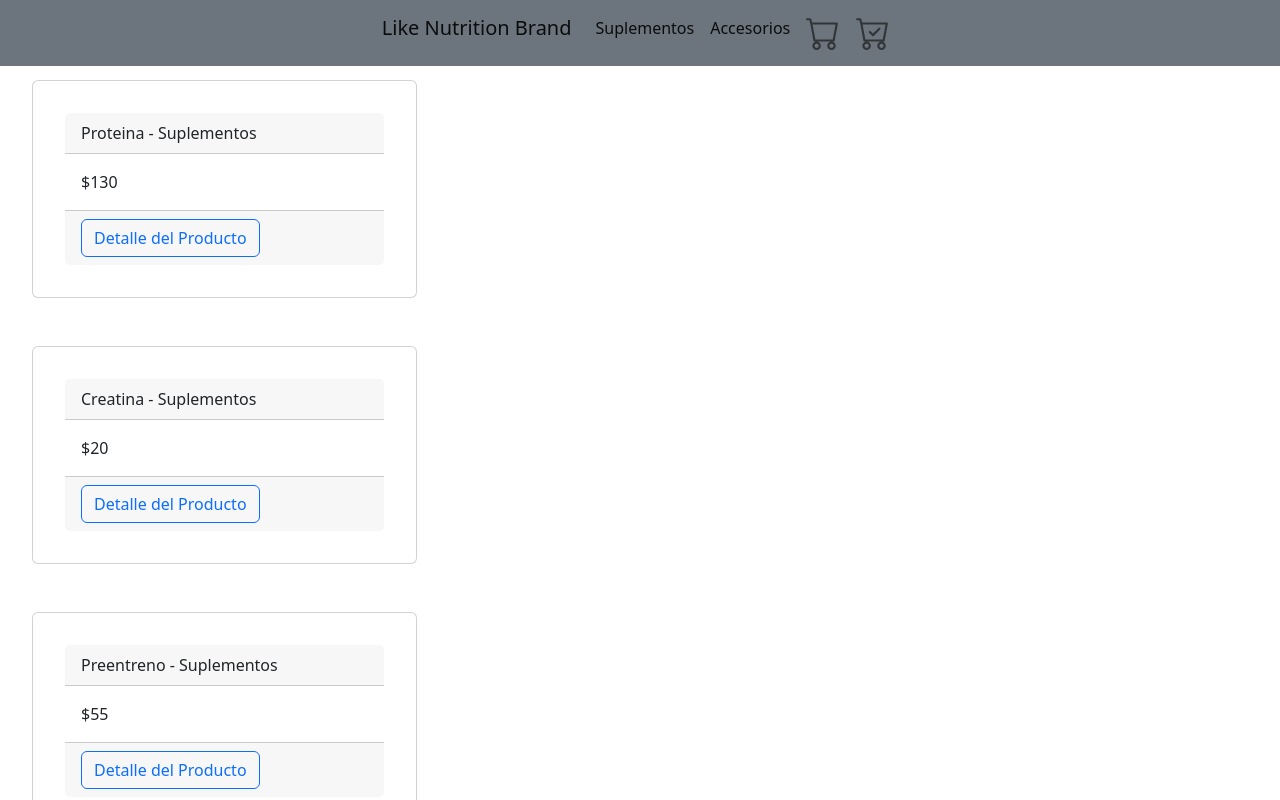
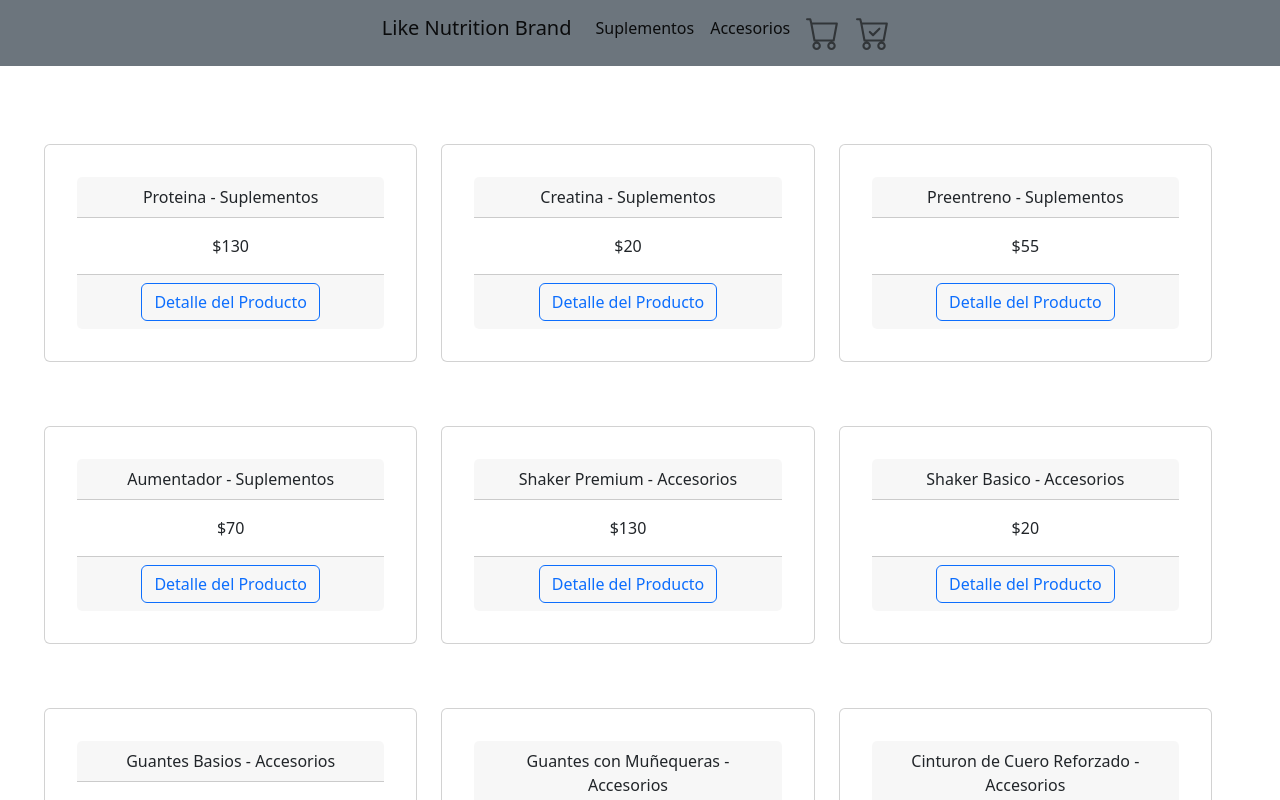
Before and after one commit to faustinopieroni1/react-proyecto-final, a React (Vite) app: page / in a window 1280 px wide. Shown: the top 800 px of the page. Built offline with nearby package versions, Linux system fonts and the light colour scheme.

Commit message:
corregimos estilos

```diff
--- a/src/App.css
+++ b/src/App.css
@@ -1,9 +1,44 @@
 #root {
+  max-width: 1280px;
+  margin: 0 auto;
+  padding: 2rem;
+  text-align: center;
+}
 
-  padding: 2rem;
+.logo {
+  height: 6em;
+  padding: 1.5em;
+  will-change: filter;
+}
 
+.logo:hover {
+  filter: drop-shadow(0 0 2em #646cffaa);
+}
+
+.logo.react:hover {
+  filter: drop-shadow(0 0 2em #61dafbaa);
+}
+
+@keyframes logo-spin {
+  from {
+    transform: rotate(0deg);
+  }
+
+  to {
+    transform: rotate(360deg);
+  }
+}
+
+@media (prefers-reduced-motion: no-preference) {
+  a:nth-of-type(2) .logo {
+    animation: logo-spin infinite 20s linear;
+  }
 }
 
 .card {
   padding: 2em;
 }
+
+.read-the-docs {
+  color: #888;
+}
--- a/src/components/ChangerButton/ChangerButton.jsx
+++ b/src/components/ChangerButton/ChangerButton.jsx
@@ -1,4 +1,5 @@
 import { useState } from "react"
+import { Link } from "react-router-dom"
 
 
 
@@ -17,14 +18,17 @@ function ButtonAddToCart({ handlerButtonTypeChanger }) {
 function InButtonAddToCart() {
     return (
         <>
-
+            <Link to={'/cart'}>
                 <button className="btn btn-outline-primary">
                     Ir al carrito
                 </button>
+            </Link>
 
+            <Link to={'/'}>
                 <button className="btn btn-outline-primary">
                     Seguir comprando
                 </button>
+            </Link>
 
         </>
     )
@@ -49,7 +53,7 @@ function ChangerButton() {
 
             {
                 buttonType == 'ButtonAddToCart' ?
-                    <ButtonAddToCart handlerChanger={handlerButtonTypeChanger} /> /* Le paso la fincion como parametro */
+                    <ButtonAddToCart handlerButtonTypeChanger={handlerButtonTypeChanger} /> /* Le paso la fincion como parametro */
                     :
                     <InButtonAddToCart />
             }
--- a/src/components/Item/Item.jsx
+++ b/src/components/Item/Item.jsx
@@ -5,7 +5,9 @@ function Item({ propiedadesProductos }) {
 
     return (
 
+        <>
 
+            <div class="col-10 col-sm-6 col-lg-4 mt-3">
                 <div className="card w-100 mt-5" >
 
                     <div className="card-header">
@@ -26,6 +28,9 @@ function Item({ propiedadesProductos }) {
                     </div>
 
                 </div>
+            </div>
+
+        </>
 
     )
 
--- a/src/components/ItemDetail/ItemDetail.jsx
+++ b/src/components/ItemDetail/ItemDetail.jsx
@@ -1,4 +1,3 @@
-import ChangerButton from "../ChangerButton/ChangerButton"
 import Contador from "../Contador/Contador"
 
 function ItemDetail({producto}) { //---> Traigo "producto" desde IDC como propiedad para aplicar .nombre, .precio, .categoria con {destructuring}
@@ -15,8 +14,7 @@ function ItemDetail({producto}) { //---> Traigo "producto" desde IDC como propie
             </div>
 
             <div>
-                {/* <Contador/> */}
-                <ChangerButton/>
+                <Contador/>
             </div>
 
         </div>
--- a/src/components/ItemList/ItemList.jsx
+++ b/src/components/ItemList/ItemList.jsx
@@ -1,15 +1,18 @@
-import { Link } from "react-router-dom"
 import Item from "../Item/Item"
 
 
 function ItemList({ producto }) {
 
     return (
-        producto.map((propiedadesProductos) =>
+        <div className="row container-fluid mt-5 mb-5 justify-content-center text-center">
+            {
+                producto.map((propiedadesProductos) =>
 
-            <Item propiedadesProductos={propiedadesProductos} key={propiedadesProductos.id} />
+                    <Item propiedadesProductos={propiedadesProductos} key={propiedadesProductos.id} />
 
-        )
+                )
+            }
+        </div>
     )
 
 }
--- a/src/containers/ItemDetailContainer/ItemDetailContainer.jsx
+++ b/src/containers/ItemDetailContainer/ItemDetailContainer.jsx
@@ -30,8 +30,8 @@ function ItemDetailContainer() {
 
     return (
         <>
-            <ItemDetail producto={producto} />
-            {/* <Input/> */}
+                <ItemDetail producto={producto} />
+                {/* <Input/> */}
         </>
     )
 }
--- a/src/containers/ItemListContainer/ItemListContainer.jsx
+++ b/src/containers/ItemListContainer/ItemListContainer.jsx
@@ -93,14 +93,18 @@ function ItemListContainer({ greeting }) { //--> Nombre de parametro (se le llam
 
         <>
 
-            { /* para escapar del jsx y poder escribir */
 
-                loading ?
-                    <h2>cargando...</h2>
-                    :
-                    < ItemList producto={producto} />
+            <div className='text-center'>
+                {
 
-            }
+                    loading ?
+                        <h2>cargando...</h2>
+                        :
+                        < ItemList producto={producto} />
+
+                }
+            </div>
+
 
 
         </>
--- a/src/helpers/gFetch.jsx
+++ b/src/helpers/gFetch.jsx
@@ -6,7 +6,8 @@ let productos = [
     {  id: '5', nombre: 'Shaker Premium', categoria: 'Accesorios', precio: '$130' },
     {  id: '6', nombre: 'Shaker Basico', categoria: 'Accesorios', precio: '$20' },
     {  id: '7', nombre: 'Guantes Basios', categoria: 'Accesorios', precio: '$55'},
-    {  id: '8', nombre: 'Guantes con Muñequeras', categoria: 'Accesorios', precio: '$70' }
+    {  id: '8', nombre: 'Guantes con Muñequeras', categoria: 'Accesorios', precio: '$70' },
+    {  id: '9', nombre: 'Cinturon de Cuero Reforzado', categoria: 'Accesorios', precio: '$230' }
 ]
 
 
```
Lines whose indentation alone changed are shown as unchanged.
